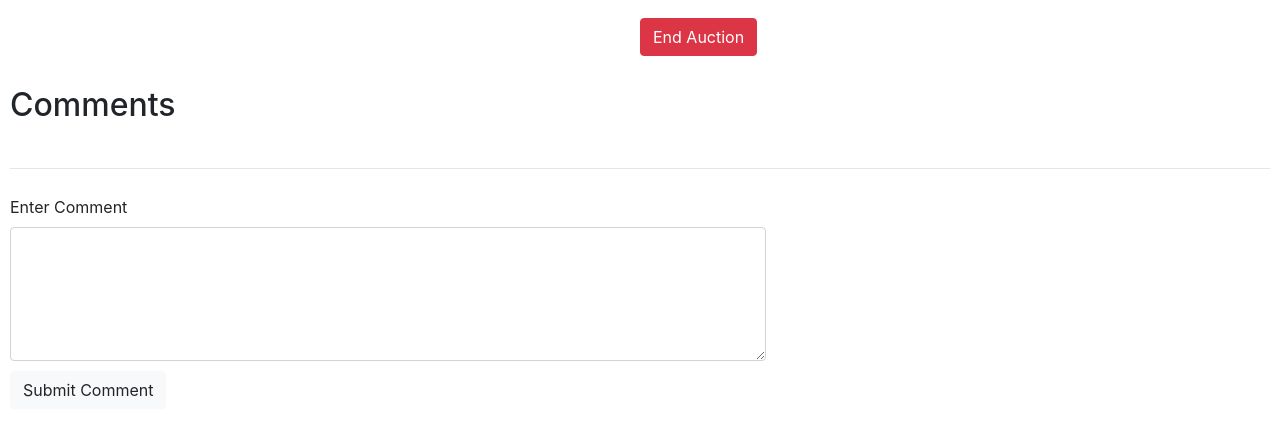
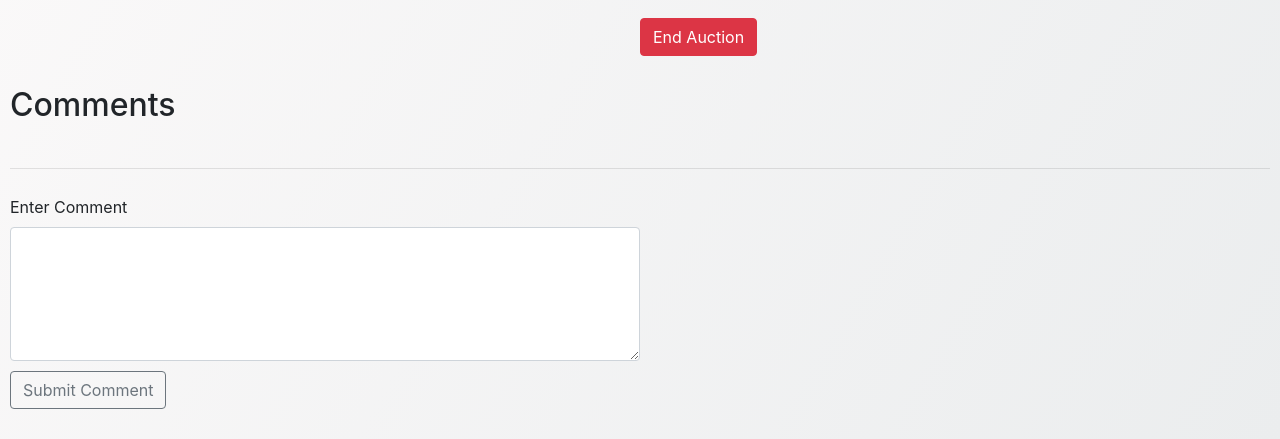
Before and after one commit to mark8769/CS50WebProgramming-Commerce, a Django app: page /listing_page/1 in a window 1280 px wide. Shown: the part 558-997 px from the top of the page. Run offline with Django 4.2, Linux system fonts and the light colour scheme; a user stored in the database is signed in; data comes from the database, SQL or seed files in the repository; data that the repository does not hold is empty; some libraries are stand-ins or nearby versions.

Commit message:
Commiting all changes.

```diff
--- a/auctions/static/auctions/styles.css
+++ b/auctions/static/auctions/styles.css
@@ -6,6 +6,8 @@ styles.css
 /* Ideally I wouldn't need this... */
 body{
     /* overflow-x: hidden; */
+    /* https://cssgradient.io/gradient-backgrounds/ */
+    background-image: linear-gradient(120deg, #fdfbfb 0%, #ebedee 100%);
 }
 /* Overflown by 10 px, cant figure it out,
 but this works, and its not bad practice. */
@@ -15,9 +17,12 @@ but this works, and its not bad practice. */
 .body-content {
     padding: 10px;
 }
+.small_form{
+    width: 30%;
+}
 /* Make form inputs only take up 60% of page. */
 .medium_form{
-    width: 60%;
+    width: 50%;
 }
 /* Avoid elements being placed next to select element. */
 select{
--- a/auctions/templates/auctions/listing_page.html
+++ b/auctions/templates/auctions/listing_page.html
@@ -22,9 +22,9 @@
         {% csrf_token %}
         {% if signed_in %}
             {% if is_watching %}
-                <button class="btn btn-light" type="submit">Remove from watchlist</button>
+                <button class="btn btn-outline-secondary" type="submit">Remove from watchlist</button>
             {% else %}
-                <button class="btn btn-light" type="submit">Add to watchlist</button>
+                <button class="btn btn-outline-secondary" type="submit">Add to watchlist</button>
             {% endif %}
         {% endif %}
     </form>
@@ -60,7 +60,7 @@
                             <br>
                             <input class='form-control' type="number" step="0.01" placeholder="Enter bid amount" name="new_bid" min="{{ min_bid }}" required>
                             <div>
-                                <button type='submit' class="btn btn-light">Submit Bid</button>
+                                <button type='submit' class="btn btn-outline-secondary">Submit Bid</button>
                             </div>
                         </form>
                     </div>
@@ -100,7 +100,7 @@
             <label for="new_comment">Enter Comment</label>
             <textarea id="new_comment" name="new_comment" class="form-control" cols="30" rows="5" required></textarea>
             <div>
-                <button type="submit" class="btn btn-light">Submit Comment</button>
+                <button type="submit" class="btn btn-outline-secondary">Submit Comment</button>
             </div>
         </form>
     </div>
--- a/auctions/templates/auctions/login.html
+++ b/auctions/templates/auctions/login.html
@@ -8,13 +8,13 @@
         <div>{{ message }}</div>
     {% endif %}
 
-    <form action="{% url 'login' %}" method="post">
+    <form class="small_form" action="{% url 'login' %}" method="post">
         {% csrf_token %}
         <div class="form-group">
-            <input autofocus class="form-control" type="text" name="username" placeholder="Username">
+            <input autofocus class="form-control" type="text" name="username" placeholder="Username" required>
         </div>
         <div class="form-group">
-            <input class="form-control" type="password" name="password" placeholder="Password">
+            <input class="form-control" type="password" name="password" placeholder="Password" required>
         </div>
         <input class="btn btn-primary" type="submit" value="Login">
     </form>
```
Also changed, not shown: auctions/models.py (+4 -6 lines), auctions/templates/auctions/register.html (+8 -7 lines), auctions/migrations/0011_auctionlisting_is_open.py (added), auctions/migrations/0012_auctionlisting_comment.py (added), auctions/migrations/0013_remove_auctionlisting_comment_auctionlisting_comment.py (added), auctions/migrations/0014_remove_auctionlisting_comment_auctionlisting_comment.py (added), auctions/migrations/0015_remove_auctionlisting_comment_comment_auction.py (added), auctions/migrations/0016_comment_time.py (added), auctions/migrations/0017_alter_auctionlisting_user.py (added).
